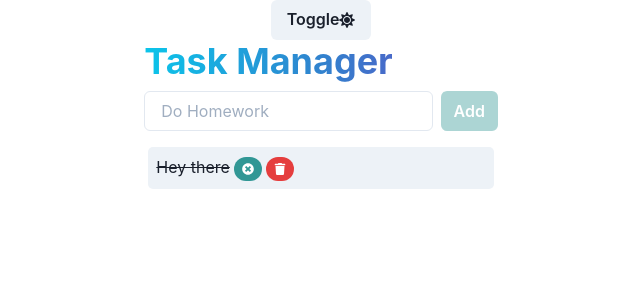
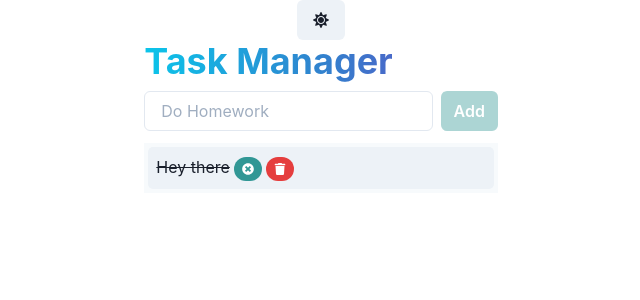
Before and after one commit to anjalbinayak/react-chakra-todo, a React (Create React App) app: page / in a window 1280 px wide. Shown: the top 300 px of the page, without its empty margins (319-959 px from the left). Built offline with nearby package versions, Linux system fonts and the light colour scheme.

Commit message:
added theme

```diff
--- a/src/App.js
+++ b/src/App.js
@@ -88,7 +88,7 @@ function App() {
   return (
     <Flex direction="column" alignContent="center" alignItems="center">
       <Button onClick={toggleTheme}>
-        Toggle {theme === "light" ? <FaMoon /> : <FaSun />}
+        {theme === "light" ? <FaMoon /> : <FaSun />}
       </Button>
       <Flex direction="column">
         <Heading
--- a/src/components/Tasks.jsx
+++ b/src/components/Tasks.jsx
@@ -1,10 +1,13 @@
 import React from "react";
 import { Flex } from "@chakra-ui/layout";
 import Task from "./Task";
+import { useColorModeValue } from "@chakra-ui/color-mode";
 
 const Tasks = ({ tasks, onDelete, onToggle }) => {
+  const bgColor = useColorModeValue("gray.50", "black.900");
+
   return (
-    <Flex direction="column">
+    <Flex direction="column" background={bgColor}>
       {tasks.map((task) => (
         <Task
           onDelete={onDelete}
--- a/src/index.js
+++ b/src/index.js
@@ -3,9 +3,10 @@ import ReactDOM from "react-dom";
 import "./index.css";
 import App from "./App";
 import { ChakraProvider, ColorModeScript } from "@chakra-ui/react";
+import theme from "./theme";
 
 ReactDOM.render(
-  <ChakraProvider>
+  <ChakraProvider theme={theme}>
     <ColorModeScript initialColorMode="dark" />
     <App />
   </ChakraProvider>,
--- /dev/null
+++ b/src/theme.js
@@ -0,0 +1,11 @@
+// theme.js
+// 1. import `extendTheme` function
+import { extendTheme } from "@chakra-ui/react";
+// 2. Add your color mode config
+const config = {
+  initialColorMode: "light",
+  useSystemColorMode: false,
+};
+// 3. extend the theme
+const theme = extendTheme({ config });
+export default theme;
```
